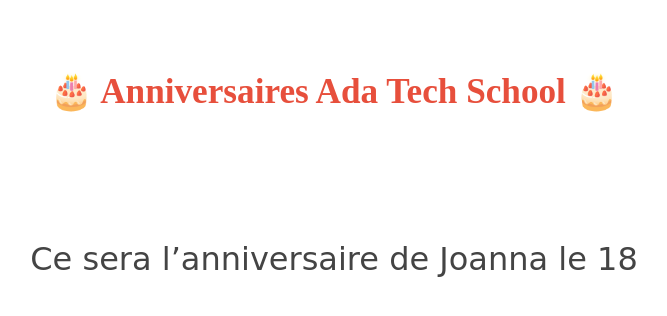
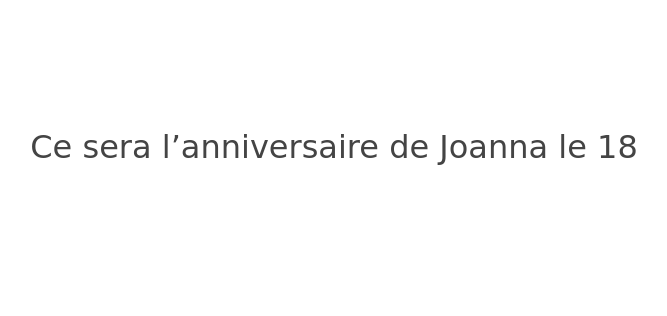
Before and after one commit to jessyjones/jessyjones, a plain HTML site: page index.html in a window 1280 px wide. Shown: the whole page, without its empty margins (306-973 px from the left). Drawn offline with Linux system fonts and the light colour scheme; a web font is replaced by a local one.

Commit message:
h1 enleve

```diff
--- a/index.html
+++ b/index.html
@@ -8,7 +8,6 @@
 </head>
 
 <body>
-  <h1>🎂 Anniversaires Ada Tech School 🎂</h1>
   <div id="birthdaypredictor"></div>
 
   <canvas id = "confetti", width ="1", height = "1"></canvas>
--- a/style.css
+++ b/style.css
@@ -10,12 +10,6 @@
 #confetti{
   position: absolute;left: 0;top: 0;height: 100%;width: 100%;
 }
-h1{
-  text-align: center;
-  margin-top:2em;
-  font-size: 2.2em;
-  color: #E74F3C
-}
 #birthdaypredictor{
   text-align: center;
   margin-top:4em;
```
